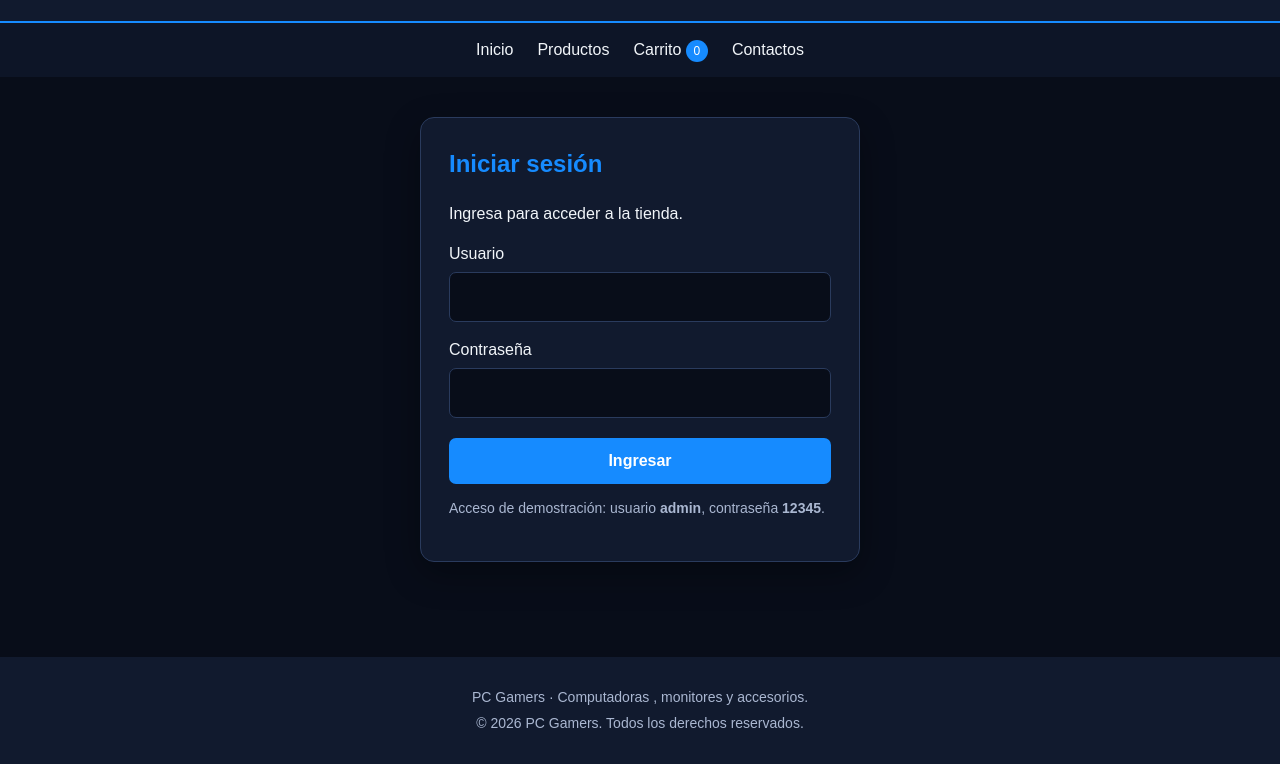
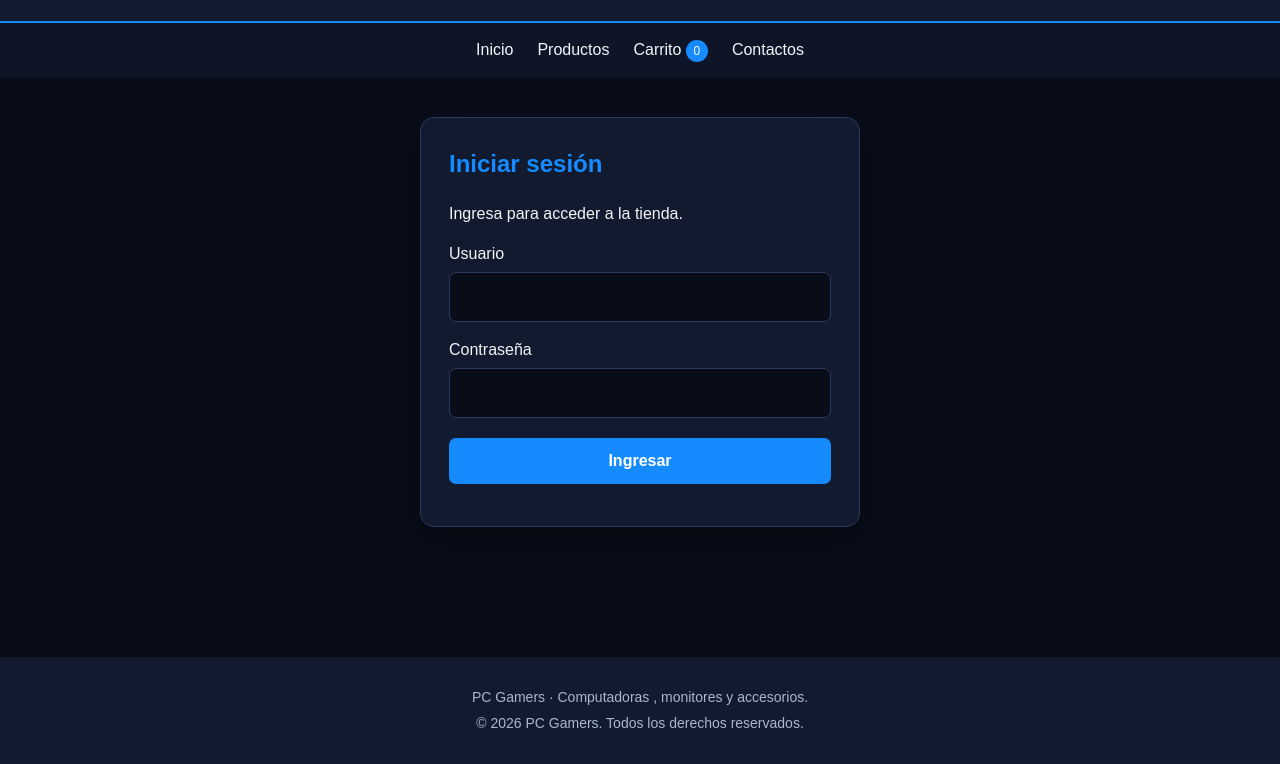
Before and after one commit to soyelsolitariodedios28-collab/PC-gamers, a plain HTML site: page index.html in a window 1280 px wide. Shown: the part 101-865 px from the top of the page. Drawn offline with Linux system fonts and the light colour scheme.

Commit message:
Add files via upload

```diff
--- a/index.html
+++ b/index.html
@@ -54,8 +54,7 @@
             </form>
 
             <p class="ayuda-login">
-                Acceso de demostración: usuario <strong>admin</strong>,
-                contraseña <strong>12345</strong>.
+
             </p>
         </section>
 
```
